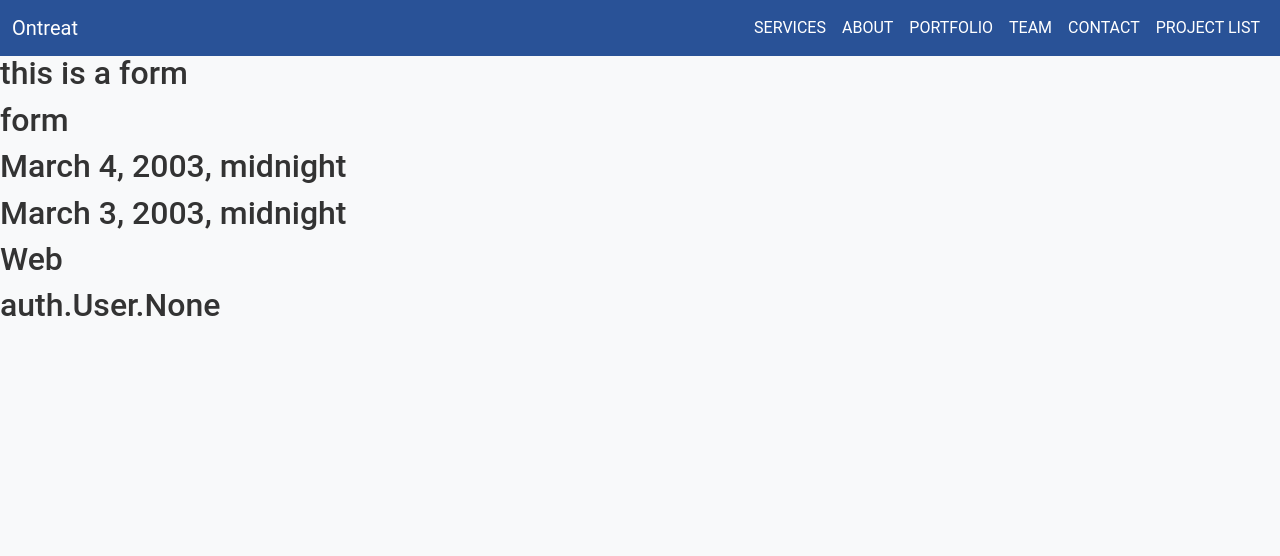
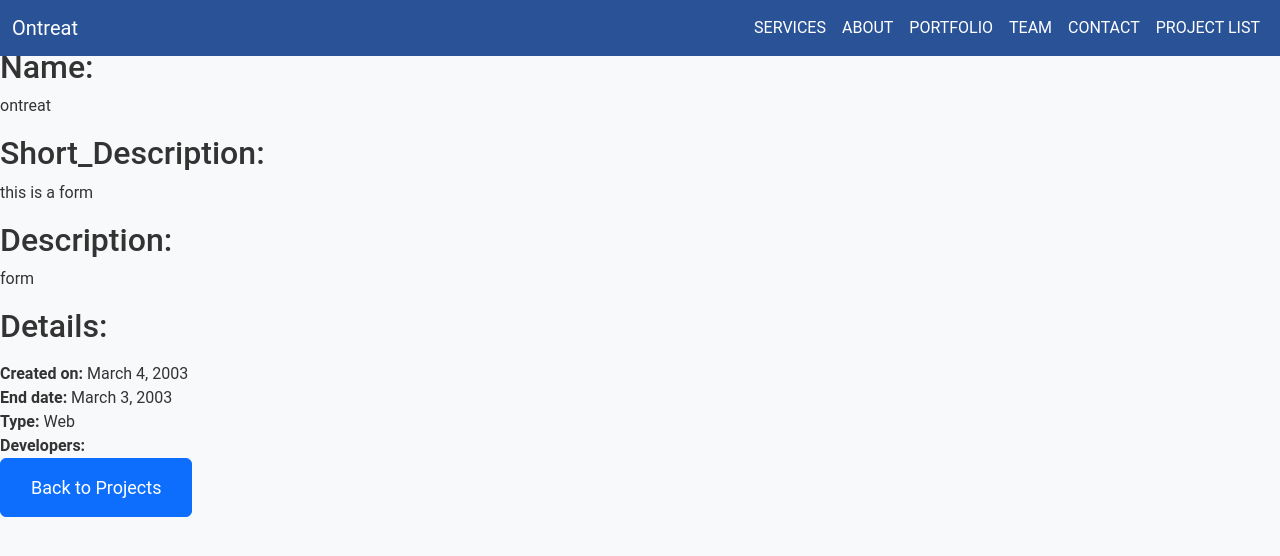
Before and after one commit to sujataregmi12/Ontreat, a Django app: page /project/6 in a window 1280 px wide. Shown: the top 556 px of the page. Run offline with Django 5.2, Linux system fonts and the light colour scheme; data comes from the database, SQL or seed files in the repository; some libraries are stand-ins or nearby versions.

Commit message:
update commit

```diff
--- a/home/views.py
+++ b/home/views.py
@@ -29,8 +29,6 @@ def project_detail(request, pk):
 
 #projectDeleteView
 
-
-
 def index(request):
         if request.method =='POST':
             name = request.POST.get('name')
--- a/static/css/index.css
+++ b/static/css/index.css
@@ -396,3 +396,6 @@ section#contact :-ms-input-placeholder {
     "Apple Color Emoji", "Segoe UI Emoji", "Segoe UI Symbol",
     "Noto Color Emoji";
 }
+
+
+/*PROJECTVIEWDETAILS*/
--- a/templates/project_detail.html
+++ b/templates/project_detail.html
@@ -1,16 +1,43 @@
 {% extends 'base.html' %}
-{% load i18n static django_bootstrap5 %}
 
 {% block content %}
-    <article class="project">
+  <article class="project">
 
-        <h2>{{ project.name }}</h2>
-        <p>{{ project.text|linebreaksbr }}</p>
-        <h2>{{ project.short_description }}</h2>
-        <h2>{{ project.description }}</h2>
-        <h2>{{ project.created_date}}</h2>
-        <h2>{{ project.end_date }}</h2>
-        <h2>{{ project.type }}</h2>
-        <h2>{{ project.developers }}</h2>
-    </article>
+    <section class="project-name pt-5">
+      <h2>Name:</h2>
+      <p>{{ project.name|linebreaksbr }}</p>
+    </section>
+
+      <section class="project-short_description">
+        <h2>Short_Description:</h2>
+        <p>{{ project.short_description|linebreaksbr }}</p>
+      </section>
+
+    <section class="project-description">
+      <h2>Description:</h2>
+      <p>{{ project.description|linebreaksbr }}</p>
+    </section>
+
+    <section class="project-text">
+      <h2>Details:</h2>
+      <p>{{ project.text|linebreaksbr }}</p>
+    </section>
+
+    <section class="project-meta">
+      <div><strong>Created on:</strong> {{ project.created_date|date:"F j, Y" }}</div>
+      <div><strong>End date:</strong> {{ project.end_date|date:"F j, Y" }}</div>
+      <div><strong>Type:</strong> {{ project.type }}</div>
+
+      <div><strong>Developers:</strong>
+        {% for developer in project.developers.all %}
+          <span>{{ developer.name }}</span>{% if not forloop.last %}, {% endif %}
+        {% endfor %}
+      </div>
+    </section>
+  </article>
+
+  <div class="back-link">
+    <a href="{% url 'project_list' %}" class="btn btn-primary">Back to Projects</a>
+  </div>
+
 {% endblock %}
```
